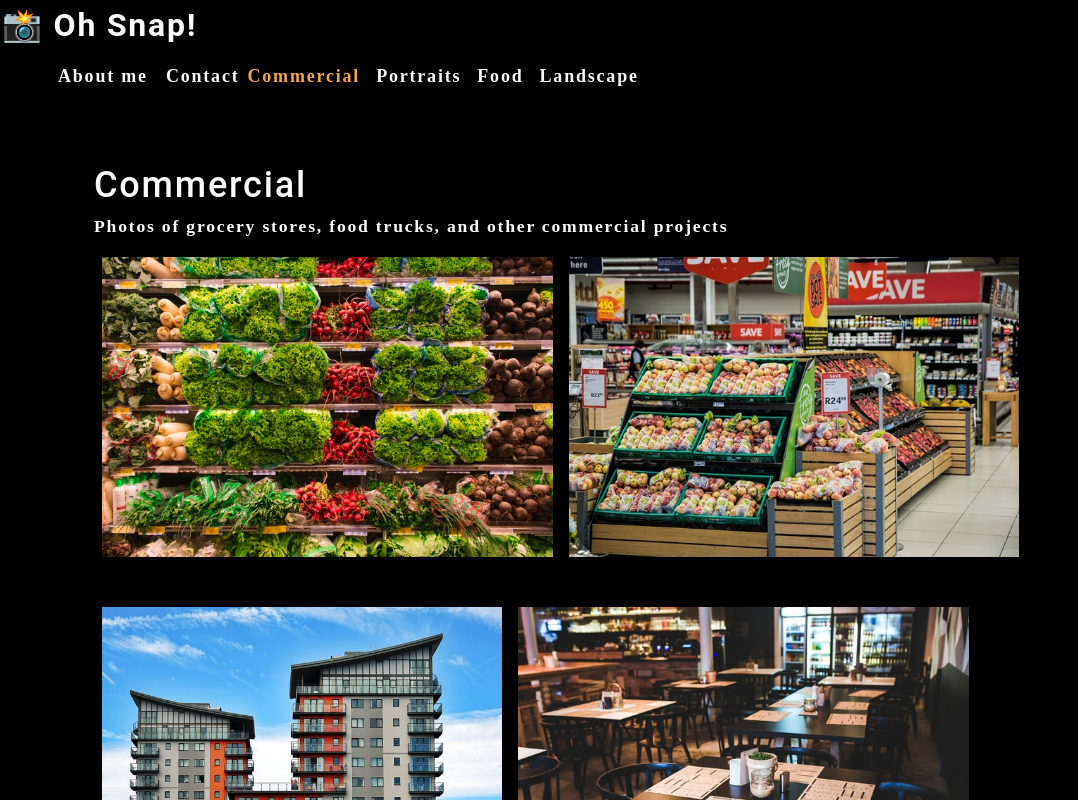
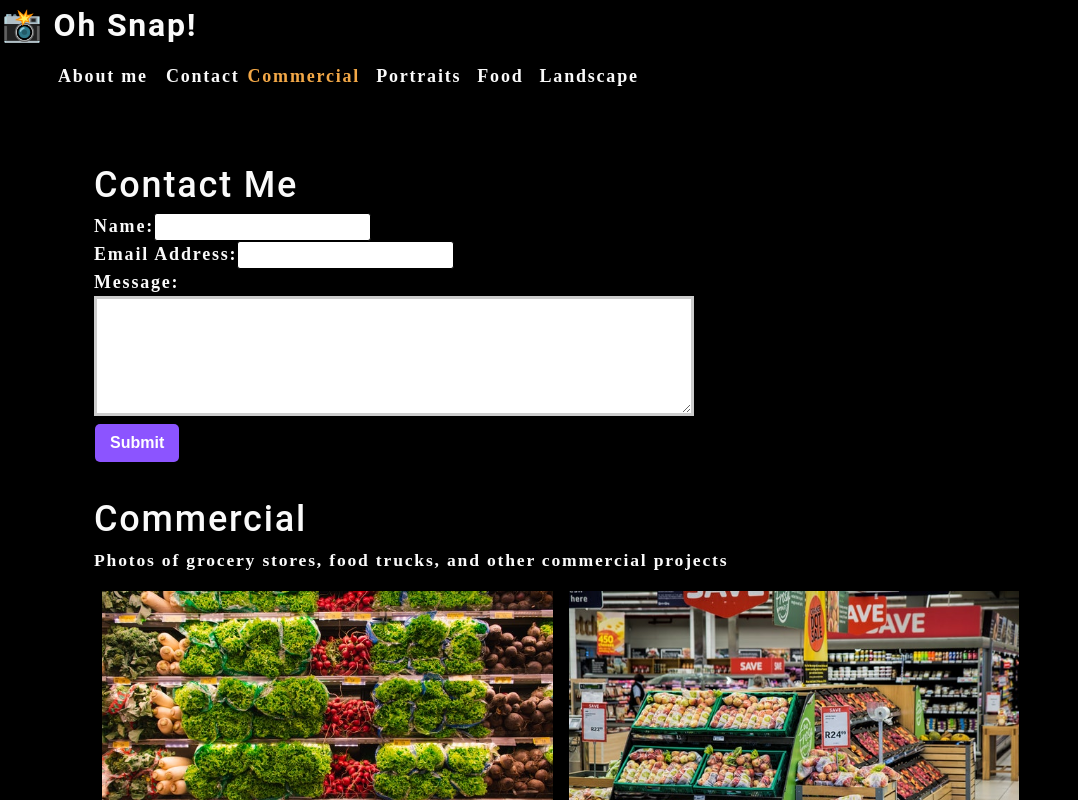
Before and after one commit to dneflas/photo-port, a React (Create React App) app: page / in a window 1280 px wide. Shown: the top 800 px of the page, without its empty margins (0-1078 px from the left). Built offline with nearby package versions, Linux system fonts and the light colour scheme.

Commit message:
Contact form formState and event handlers

```diff
--- a/src/App.js
+++ b/src/App.js
@@ -2,6 +2,7 @@
 import Nav from "./components/Nav";
 import About from "./components/About";
 import Gallery from "./components/Gallery";
+import ContactForm from "./components/Contact";
 
 function App() {
   const [categories] = useState([
@@ -29,6 +30,7 @@
       ></Nav>
       <main>
         <div>
+          <ContactForm></ContactForm>
           <Gallery currentCategory={currentCategory}></Gallery>
           <About></About>
         </div>
--- a/src/components/Contact/index.js
+++ b/src/components/Contact/index.js
@@ -1,21 +1,53 @@
-import React from "react";
+import React, { useState } from "react";
 
 function ContactForm() {
+  const [formState, setFormState] = useState({
+    name: "",
+    email: "",
+    message: "",
+  });
+
+  const { name, email, message } = formState;
+
+  function handleChange(e) {
+    setFormState({ ...formState, [e.target.name]: e.target.value });
+  }
+
+  function handleSubmit(e) {
+    e.preventDefault();
+    console.log(formState);
+  }
+
   return (
     <section>
       <h1>Contact Me</h1>
-      <form id="contact-form">
+      <form id="contact-form" onSubmit={handleSubmit}>
         <div>
           <label htmlFor="name">Name:</label>
-          <input type="text" name="name" />
+          <input
+            type="text"
+            name="name"
+            defaultValue={name}
+            onChange={handleChange}
+          />
         </div>
         <div>
           <label htmlFor="email">Email Address:</label>
-          <input type="text" name="email" />
+          <input
+            type="email"
+            name="email"
+            defaultValue={email}
+            onChange={handleChange}
+          />
         </div>
         <div>
           <label htmlFor="message">Message:</label>
-          <textarea name="message" rows="5" />
+          <textarea
+            name="message"
+            rows="5"
+            defaultValue={message}
+            onChange={handleChange}
+          />
         </div>
         <button type="submit">Submit</button>
       </form>
```
